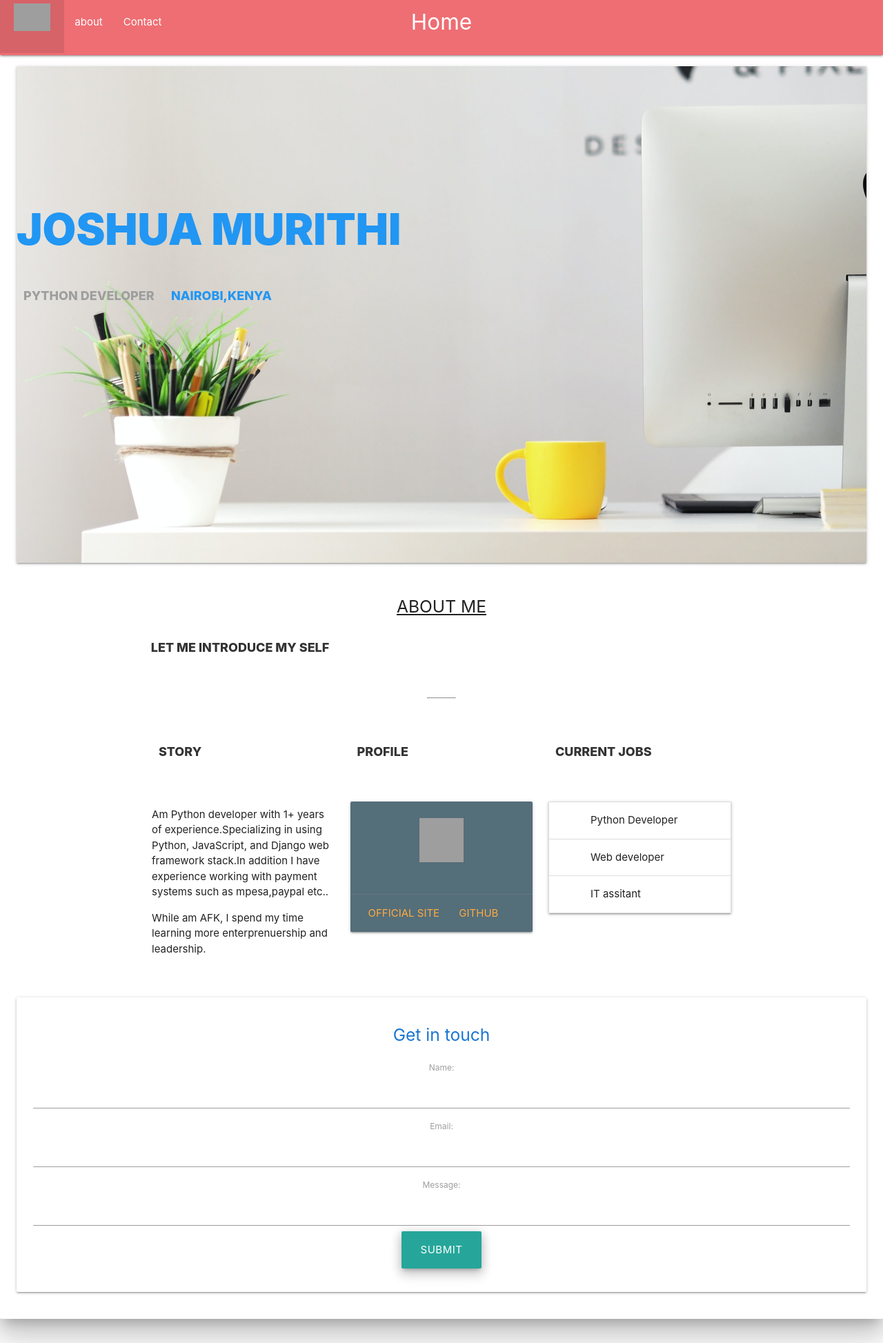
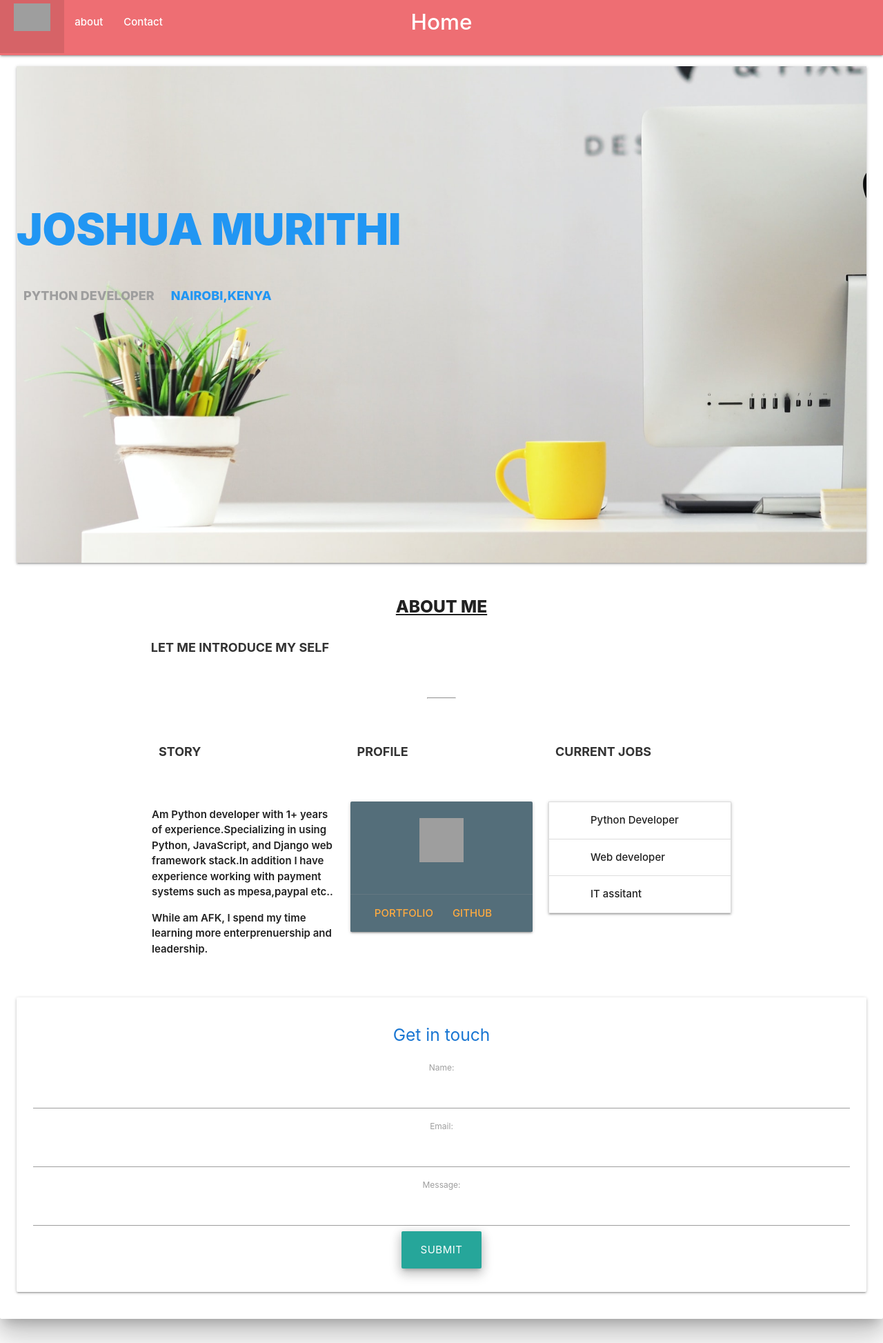
Before and after one commit to Murithijoshua/hngbackend2, a Django app: page / in a window 1280 px wide. Shown: the whole page at 69% size. Run offline with Django 3.2, Linux system fonts and the light colour scheme; some libraries are stand-ins or nearby versions; grey boxes are pictures that could not be loaded.

Commit message:
changing font weights

```diff
--- a/app/templates/form.html
+++ b/app/templates/form.html
@@ -28,7 +28,7 @@
           <img src="https://joshua-me.herokuapp.com/static/images/Joshua.jpeg" width="64" height="64">
         </div>
         <div class="card-action">
-          <a href="https://joshua-me.herokuapp.com/">Official Site</a>
+          <a href="https://joshua-me.herokuapp.com/">Portfolio</a>
           <a href='https://github.com/Murithijoshua'>Github</a>
         </div>
       </div>
--- a/app/templates/index.html
+++ b/app/templates/index.html
@@ -18,10 +18,14 @@
       body, html
 {
 	background-color: #ffffff !important;
+  font-weight: 500;
 
 }
 nav{
   height: 10vh;
+}
+p{
+  font-weight: 600;
 }
 
 .intro
@@ -71,6 +75,7 @@ nav{
 	text-transform: uppercase;
 	margin-bottom: 15px;
   text-decoration: underline;
+  font-weight: 800;
 }
 
 .about h6
@@ -78,6 +83,7 @@ nav{
 	text-align: center;
 	text-transform: uppercase;
 	margin-bottom: 45px;
+  font-weight: 700;
 }
 
 .about hr
```
